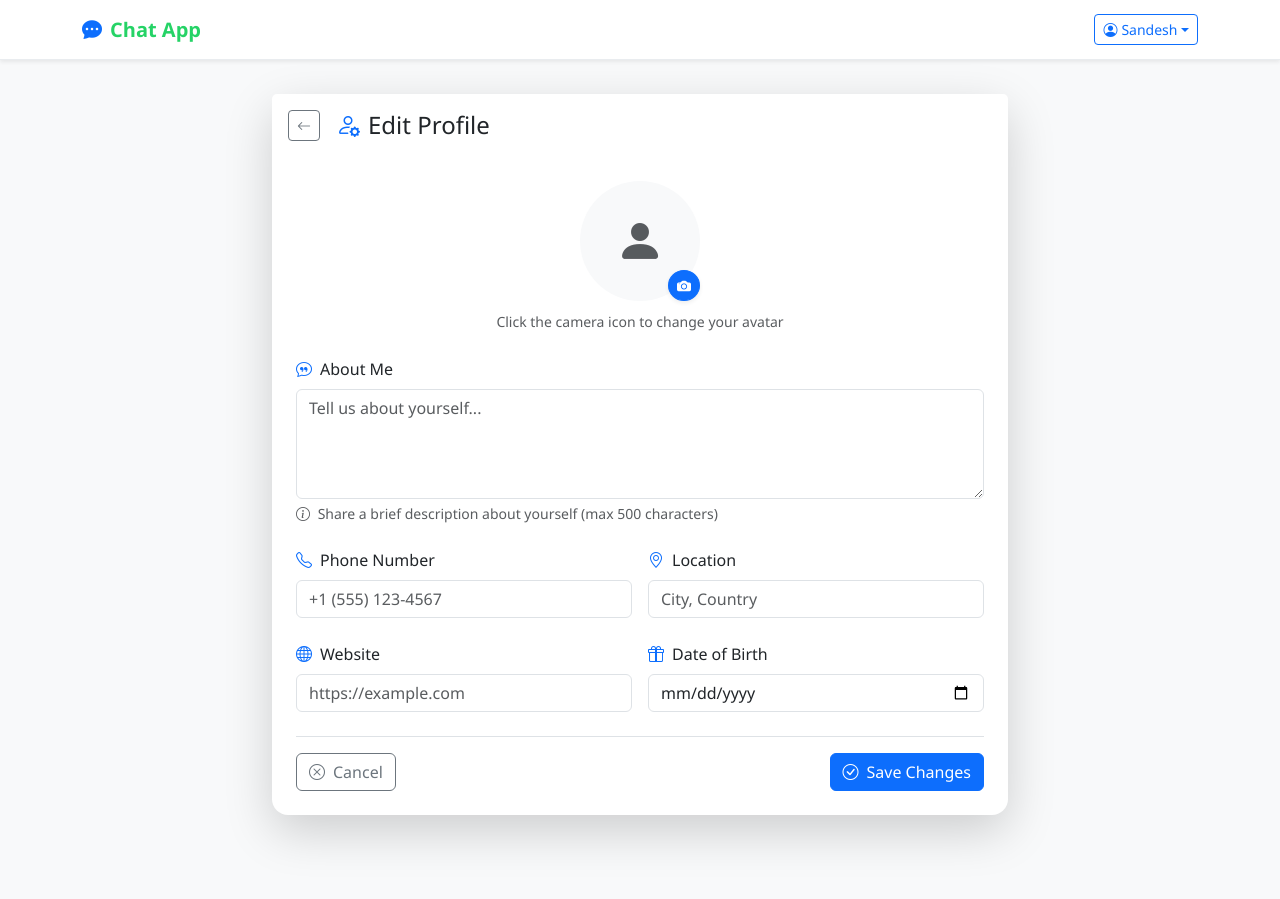
After one commit to sandesh9160/Chat_Application, a Django app: page /profile/edit/ in a window 1280 px wide. The commit adds this page. Run offline with Django 5.2, Linux system fonts and the light colour scheme; a user stored in the database is signed in; data comes from the database, SQL or seed files in the repository; some libraries are stand-ins or nearby versions.

Commit message:
Update README: Add user profile system documentation and features

```diff
--- a/chat/templates/base.html
+++ b/chat/templates/base.html
@@ -25,14 +25,31 @@
         <span>Chat App</span>
       </a>
       <div class="d-flex align-items-center ms-auto gap-2">
-        <span class="navbar-text me-2">
-          <i class="bi bi-person-circle me-1"></i>
-          {% if user.is_authenticated %}{{ user.username }}{% endif %}
-        </span>
         {% if user.is_authenticated %}
-        <a href="{% url 'logout' %}" class="btn btn-outline-danger btn-sm d-flex align-items-center">
-          <i class="bi bi-box-arrow-right me-1"></i> Logout
-        </a>
+          <div class="dropdown">
+            <button class="btn btn-outline-primary btn-sm dropdown-toggle d-flex align-items-center" type="button" data-bs-toggle="dropdown">
+              <i class="bi bi-person-circle me-1"></i>
+              {% if user.username %}{{ user.username }}{% else %}User{% endif %}
+            </button>
+            <ul class="dropdown-menu dropdown-menu-end">
+              <li>
+                <a class="dropdown-item" href="{% url 'profile_view' %}">
+                  <i class="bi bi-person me-2"></i>My Profile
+                </a>
+              </li>
+              <li>
+                <a class="dropdown-item" href="{% url 'profile_edit' %}">
+                  <i class="bi bi-pencil-square me-2"></i>Edit Profile
+                </a>
+              </li>
+              <li><hr class="dropdown-divider"></li>
+              <li>
+                <a class="dropdown-item text-danger" href="{% url 'logout' %}">
+                  <i class="bi bi-box-arrow-right me-2"></i>Logout
+                </a>
+              </li>
+            </ul>
+          </div>
         {% endif %}
       </div>
     </div>
--- /dev/null
+++ b/chat/templates/profile_edit.html
@@ -0,0 +1,150 @@
+{% extends 'base.html' %}
+{% block title %}Edit Profile{% endblock %}
+
+{% block content %}
+<div class="container py-4">
+    <div class="row justify-content-center">
+        <div class="col-lg-8">
+            <div class="card shadow-lg border-0 rounded-4">
+                <div class="card-header bg-white border-0 py-3">
+                    <div class="d-flex align-items-center">
+                        <a href="{% url 'profile_view' %}" class="btn btn-outline-secondary btn-sm me-3">
+                            <i class="bi bi-arrow-left"></i>
+                        </a>
+                        <h4 class="mb-0">
+                            <i class="bi bi-person-gear me-2 text-primary"></i>Edit Profile
+                        </h4>
+                    </div>
+                </div>
+
+                <div class="card-body p-4">
+                    {% if messages %}
+                        {% for message in messages %}
+                            <div class="alert alert-{{ message.tags }} alert-dismissible fade show" role="alert">
+                                <i class="bi bi-{% if message.tags == 'success' %}check-circle{% else %}exclamation-triangle{% endif %} me-2"></i>
+                                {{ message }}
+                                <button type="button" class="btn-close" data-bs-dismiss="alert"></button>
+                            </div>
+                        {% endfor %}
+                    {% endif %}
+
+                    <form method="post" enctype="multipart/form-data">
+                        {% csrf_token %}
+
+                        <!-- Avatar Section -->
+                        <div class="text-center mb-4">
+                            <div class="position-relative d-inline-block">
+                                {% if profile.avatar %}
+                                    <img src="{{ profile.avatar.url }}" alt="Current Avatar"
+                                         class="rounded-circle border-3 border-primary"
+                                         style="width: 120px; height: 120px; object-fit: cover;">
+                                {% else %}
+                                    <div class="rounded-circle border-3 border-primary bg-light d-flex align-items-center justify-content-center"
+                                         style="width: 120px; height: 120px;">
+                                        <i class="bi bi-person-fill text-muted" style="font-size: 3rem;"></i>
+                                    </div>
+                                {% endif %}
+                                <label for="avatar" class="position-absolute bottom-0 end-0 btn btn-primary btn-sm rounded-circle shadow-sm"
+                                       style="cursor: pointer;">
+                                    <i class="bi bi-camera-fill"></i>
+                                </label>
+                                <input type="file" id="avatar" name="avatar" class="d-none" accept="image/*">
+                            </div>
+                            <div class="mt-2">
+                                <small class="text-muted">Click the camera icon to change your avatar</small>
+                            </div>
+                        </div>
+
+                        <!-- Bio Section -->
+                        <div class="mb-4">
+                            <label for="bio" class="form-label">
+                                <i class="bi bi-chat-quote me-2 text-primary"></i>About Me
+                            </label>
+                            <textarea class="form-control" id="bio" name="bio" rows="4"
+                                      placeholder="Tell us about yourself...">{{ profile.bio|default:'' }}</textarea>
+                            <div class="form-text">
+                                <i class="bi bi-info-circle me-1"></i>
+                                Share a brief description about yourself (max 500 characters)
+                            </div>
+                        </div>
+
+                        <!-- Contact Information -->
+                        <div class="row g-3 mb-4">
+                            <div class="col-md-6">
+                                <label for="phone" class="form-label">
+                                    <i class="bi bi-telephone me-2 text-primary"></i>Phone Number
+                                </label>
+                                <input type="tel" class="form-control" id="phone" name="phone"
+                                       value="{{ profile.phone|default:'' }}" placeholder="+1 (555) 123-4567">
+                            </div>
+
+                            <div class="col-md-6">
+                                <label for="location" class="form-label">
+                                    <i class="bi bi-geo-alt me-2 text-primary"></i>Location
+                                </label>
+                                <input type="text" class="form-control" id="location" name="location"
+                                       value="{{ profile.location|default:'' }}" placeholder="City, Country">
+                            </div>
+                        </div>
+
+                        <!-- Website and Date of Birth -->
+                        <div class="row g-3 mb-4">
+                            <div class="col-md-6">
+                                <label for="website" class="form-label">
+                                    <i class="bi bi-globe me-2 text-primary"></i>Website
+                                </label>
+                                <input type="url" class="form-control" id="website" name="website"
+                                       value="{{ profile.website|default:'' }}" placeholder="https://example.com">
+                            </div>
+
+                            <div class="col-md-6">
+                                <label for="date_of_birth" class="form-label">
+                                    <i class="bi bi-gift me-2 text-primary"></i>Date of Birth
+                                </label>
+                                <input type="date" class="form-control" id="date_of_birth" name="date_of_birth"
+                                       value="{{ profile.date_of_birth|date:'Y-m-d'|default:'' }}">
+                            </div>
+                        </div>
+
+                        <!-- Action Buttons -->
+                        <div class="d-flex justify-content-between align-items-center pt-3 border-top">
+                            <a href="{% url 'profile_view' %}" class="btn btn-outline-secondary">
+                                <i class="bi bi-x-circle me-2"></i>Cancel
+                            </a>
+                            <button type="submit" class="btn btn-primary">
+                                <i class="bi bi-check-circle me-2"></i>Save Changes
+                            </button>
+                        </div>
+                    </form>
+                </div>
+            </div>
+        </div>
+    </div>
+</div>
+
+<script>
+// Preview avatar image before upload
+document.getElementById('avatar').addEventListener('change', function(e) {
+    const file = e.target.files[0];
+    if (file) {
+        const reader = new FileReader();
+        reader.onload = function(e) {
+            const img = document.querySelector('.position-relative img') ||
+                       document.querySelector('.position-relative .bi-person-fill').parentElement;
+            if (img.tagName === 'IMG') {
+                img.src = e.target.result;
+            } else {
+                // Replace placeholder with image
+                const newImg = document.createElement('img');
+                newImg.src = e.target.result;
+                newImg.alt = 'Avatar Preview';
+                newImg.className = 'rounded-circle border-3 border-primary';
+                newImg.style = 'width: 120px; height: 120px; object-fit: cover;';
+                img.parentElement.replaceChild(newImg, img);
+            }
+        };
+        reader.readAsDataURL(file);
+    }
+});
+</script>
+{% endblock %}
--- a/chat/urls.py
+++ b/chat/urls.py
@@ -11,4 +11,7 @@ urlpatterns = [
     path('attachment_preview/<int:message_id>/', views.attachment_preview, name='attachment_preview'),
     path('api/mentions/', views.mention_usernames, name='mention-usernames'),
     path('api/delete-message/<int:msg_id>/', views.delete_message, name='delete_message'),
+    path('profile/edit/', views.profile_edit, name='profile_edit'),
+    path('profile/', views.profile_view, name='profile_view'),
+    path('profile/<str:username>/', views.profile_view, name='profile_view_user'),
 ]
--- a/chat/views.py
+++ b/chat/views.py
@@ -1,4 +1,4 @@
-from django.shortcuts import render, redirect
+from django.shortcuts import render, redirect, get_object_or_404
 from django.contrib.auth import authenticate, login, logout
 from django.contrib.auth.decorators import login_required
 from django.contrib.auth.models import User
@@ -10,7 +10,7 @@ from django.views.decorators.http import require_POST
 from django.core.exceptions import ValidationError
 from django.contrib.auth.password_validation import validate_password
 from django.db import IntegrityError
-from .models import Message
+from .models import Message, UserProfile
 from channels.layers import get_channel_layer
 from asgiref.sync import async_to_sync
 import os
@@ -369,3 +369,79 @@ def chat_messages_api(request):
             'mentions': [u.username for u in message.mentions.all()],
         })
     return JsonResponse({'messages': message_data[::-1]})  # oldest first
+
+@login_required
+def profile_view(request, username=None):
+    """View user profile - own profile if no username provided, or other user's profile"""
+    if username:
+        user = get_object_or_404(User, username=username)
+        # Create profile if it doesn't exist
+        profile, created = UserProfile.objects.get_or_create(user=user)
+        is_own_profile = False
+    else:
+        user = request.user
+        # Create profile if it doesn't exist
+        profile, created = UserProfile.objects.get_or_create(user=user)
+        is_own_profile = True
+
+    context = {
+        'profile_user': user,
+        'profile': profile,
+        'is_own_profile': is_own_profile,
+    }
+    return render(request, 'profile_view.html', context)
+
+@login_required
+def profile_edit(request):
+    """Edit own profile"""
+    # Create profile if it doesn't exist
+    profile, created = UserProfile.objects.get_or_create(user=request.user)
+
+    if request.method == 'POST':
+
+        # Update profile fields
+        profile.bio = request.POST.get('bio', '')
+        profile.phone = request.POST.get('phone', '')
+        profile.location = request.POST.get('location', '')
+        profile.website = request.POST.get('website', '')
+
+        # Handle date of birth
+        dob = request.POST.get('date_of_birth', '')
+        if dob:
+            try:
+                from datetime import datetime
+                profile.date_of_birth = datetime.strptime(dob, '%Y-%m-%d').date()
+            except ValueError:
+                messages.error(request, 'Invalid date format')
+                return redirect('profile_edit')
+        else:
+            profile.date_of_birth = None
+
+        # Handle avatar upload
+        if 'avatar' in request.FILES:
+            avatar_file = request.FILES['avatar']
+            # Validate file type
+            if avatar_file.content_type not in ['image/jpeg', 'image/png', 'image/jpg']:
+                messages.error(request, 'Please upload a valid image file (JPEG, PNG)')
+                return redirect('profile_edit')
+
+            # Validate file size (max 5MB)
+            if avatar_file.size > 5 * 1024 * 1024:
+                messages.error(request, 'Avatar file size must be less than 5MB')
+                return redirect('profile_edit')
+
+            # Delete old avatar if exists
+            if profile.avatar:
+                try:
+                    if os.path.exists(profile.avatar.path):
+                        os.remove(profile.avatar.path)
+                except:
+                    pass
+
+            profile.avatar = avatar_file
+
+        profile.save()
+        messages.success(request, 'Profile updated successfully!')
+        return redirect('profile_view')
+
+    return render(request, 'profile_edit.html', {'profile': request.user.profile})
```
Also changed, not shown: chat/management/commands/create_user_profiles.py (added, +31 -0 lines), chat/models.py (+32 -0 lines), chat/templates/profile_view.html (added, +108 -0 lines), static/css/styles.css (+179 -3 lines), README.md, chat/migrations/0003_userprofile.py (added).
